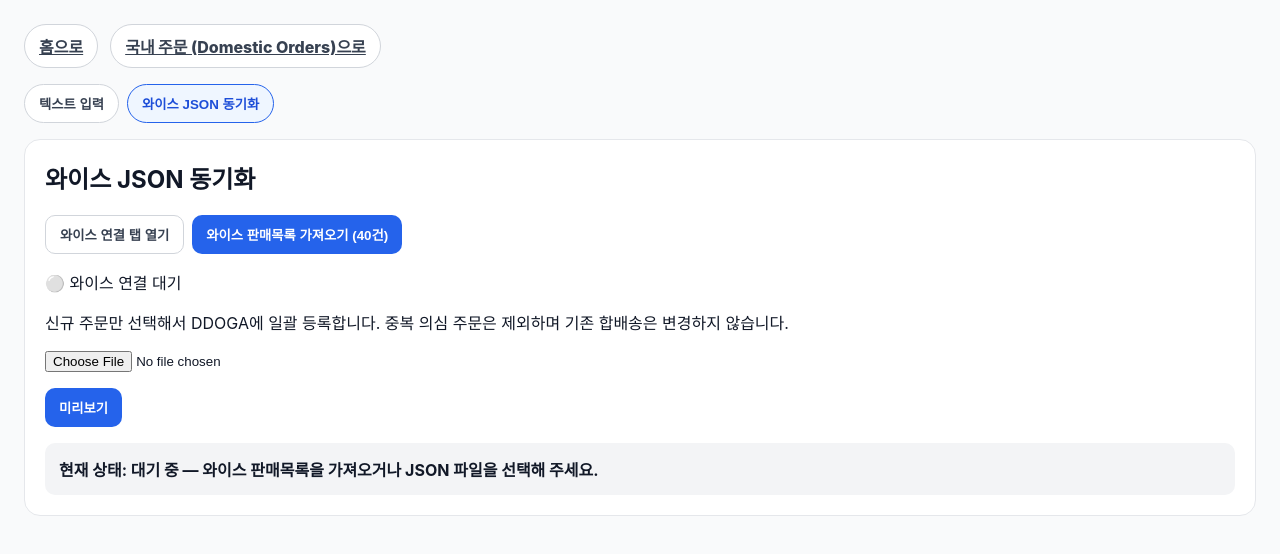
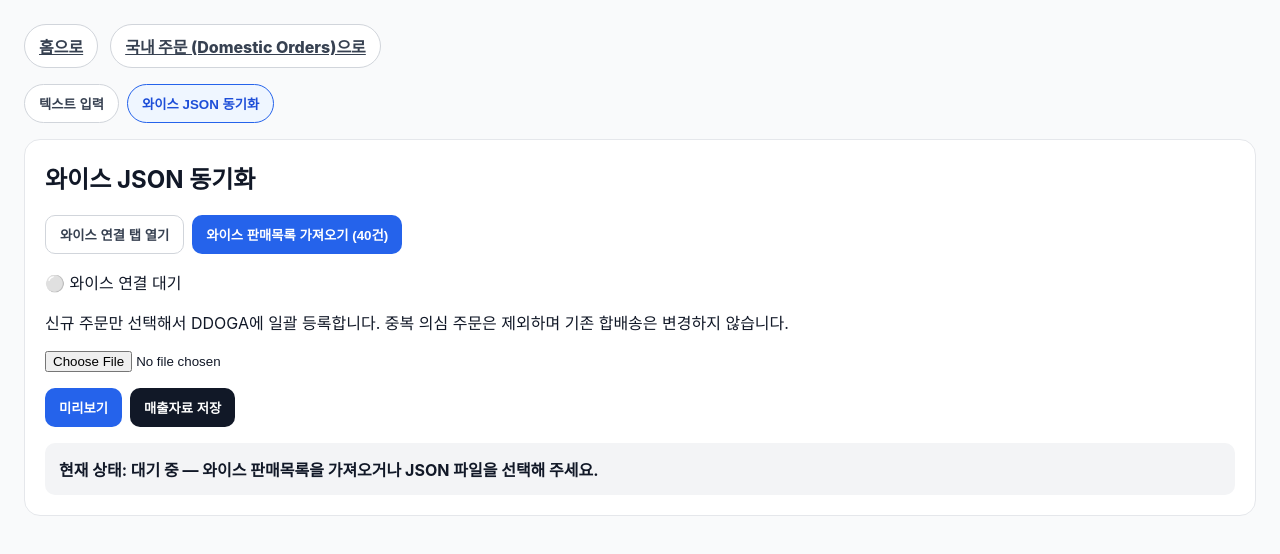
Before and after one commit to ddogagak/shipping, a Next.js app in the folder web/: page /domestic-upload in a window 1280 px wide. Shown: the top 554 px of the page. Built offline with nearby package versions, Linux system fonts and the light colour scheme.

Commit message:
Add Wise sales data sync control

```diff
--- a/web/src/app/domestic-upload/WiseJsonImport.tsx
+++ b/web/src/app/domestic-upload/WiseJsonImport.tsx
@@ -8,7 +8,7 @@ type Candidate={wise_order_id:number;nickname:string;ordered_at:string;items:num
 const labels:Record<string,string>={accepted:"입력됨",checked:"재고확인",kept:"직배킵",packaged:"포장완료",done:"완료",start:"시작",excel_exported:"엑셀 추출",uploaded:"운송장 입력",registered:"운송장등록"};
 function stateText(k:string,v:unknown){return k==="tracking_registered"?(v?"Y":"N"):v==null?"미설정":labels[String(v)]??String(v)}
 export default function WiseJsonImport(){
- const [activity,setActivity]=useState<""|"pull"|"preview"|"save"|"update">("");
+ const [activity,setActivity]=useState<""|"pull"|"preview"|"save"|"update"|"sales_sync">("");
  const [pulling,setPulling]=useState(false);
  const pullTimer=useRef<ReturnType<typeof setTimeout>|null>(null);
  function finishPull(){if(pullTimer.current)clearTimeout(pullTimer.current);setPulling(false);setActivity("");}
@@ -52,6 +52,17 @@ export default function WiseJsonImport(){
  const [loading,setLoading]=useState(false);
  const [message,setMessage]=useState("");
  const [preview,setPreview]=useState<{total:number;new_orders:Candidate[];possible_existing:Candidate[];queued_orders:Candidate[];already_queued:number;update_candidates:UpdateCandidate[]}|null>(null);
+ async function syncSales(){
+  if(!file)return;
+  setLoading(true);setActivity("sales_sync");setMessage("와이스 주문 매출자료 저장 중…");
+  try{
+   const form=new FormData();form.append("file",file);form.append("mode","sales_sync");
+   const res=await fetch("/api/domestic/wise-json-import",{method:"POST",body:form});
+   const data=await res.json();if(!res.ok)throw new Error(data.error||"매출자료 저장 실패");
+   setMessage("매출자료 저장 완료: "+Number(data.sales_saved||0).toLocaleString("ko-KR")+"건");
+  }catch(e){setMessage("매출자료 저장 실패: "+(e instanceof Error?e.message:"알 수 없는 오류"))}
+  finally{setLoading(false);setActivity("")}
+ }
  async function run(mode:"preview"|"save"){
   if(!file)return;
   if(mode==="save"&&(!selectedNew.length||!confirm(`선택 ${selectedNew.length}건을 등록할까?`)))return;
@@ -88,6 +99,7 @@ export default function WiseJsonImport(){
   <input disabled={loading||pulling} type="file" accept=".json,application/json" onChange={e=>{setFile(e.target.files?.[0]??null);setPreview(null);setMessage("")}}/>
   <div style={{display:"flex",gap:8,marginTop:16}}>
    <button disabled={!file||loading||pulling} onClick={()=>run("preview")} style={primaryButtonStyle}>{activity==="preview"?"미리보기 가져오는 중…":"미리보기"}</button>
+   <button disabled={!file||loading||pulling} onClick={()=>void syncSales()} style={darkButtonStyle}>{activity==="sales_sync"?"매출자료 저장 중…":"매출자료 저장"}</button>
 
   </div>
   <div role="status" aria-live="polite" aria-busy={loading||pulling} style={{marginTop:16,padding:14,borderRadius:10,background:loading||pulling?"#eff6ff":"#f3f4f6",fontWeight:700}}>{loading||pulling?"⏳ 처리 중: ":"현재 상태: "}{message||"대기 중 — 와이스 판매목록을 가져오거나 JSON 파일을 선택해 주세요."}</div>
```
